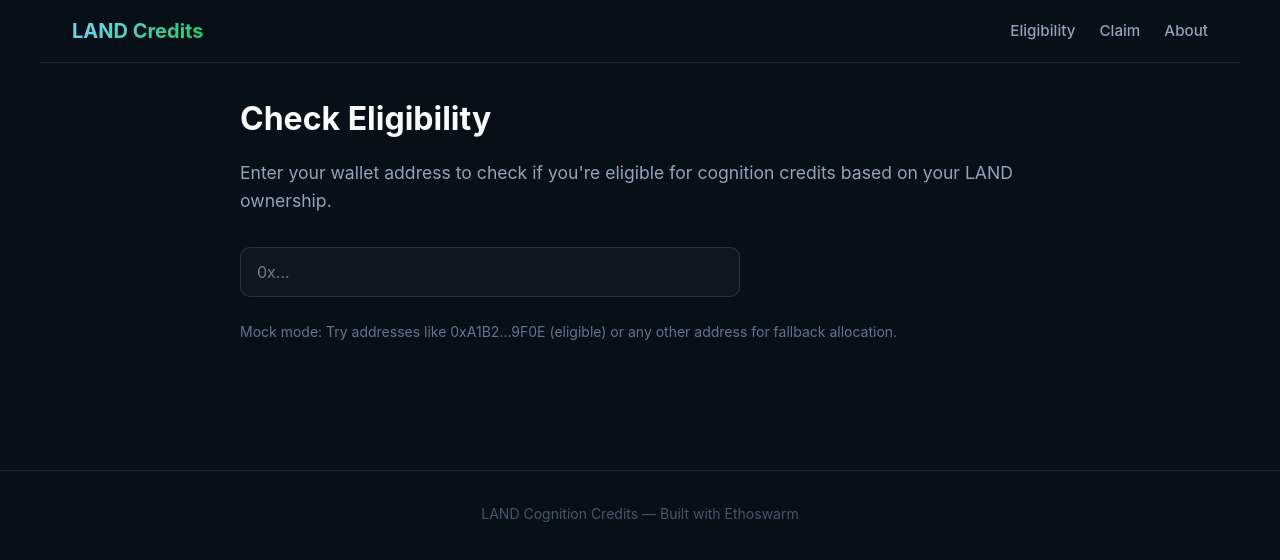
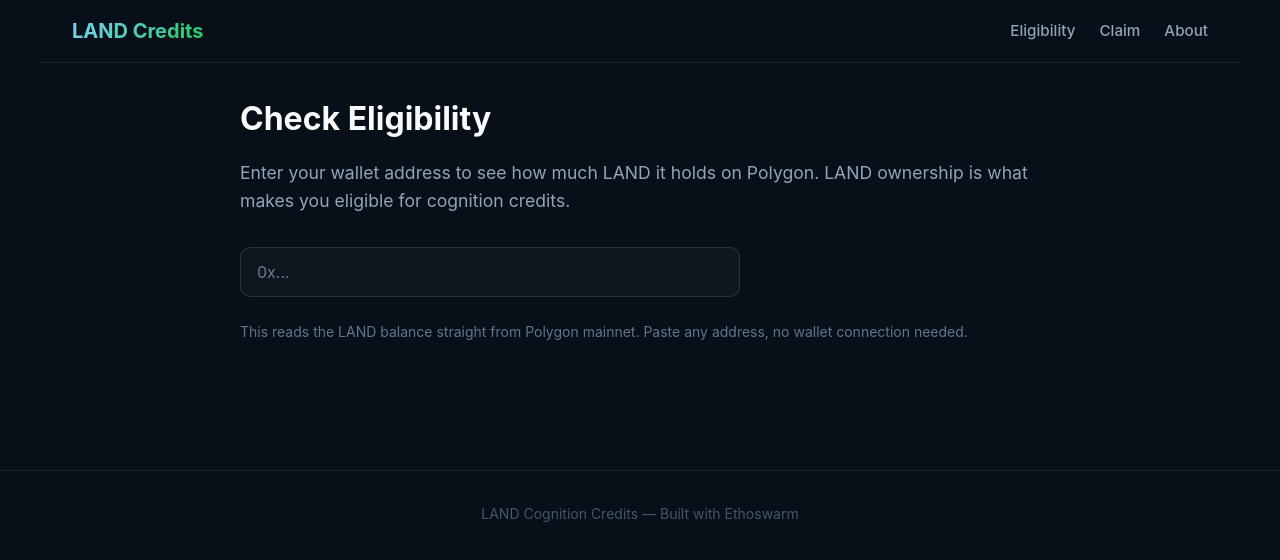
Before and after one commit to sebvibevalley/land-cognition-credits-website, a Next.js app: page /eligibility in a window 1280 px wide. Shown: the top 560 px of the page. Built offline with nearby package versions, Linux system fonts and the light colour scheme.

Commit message:
docs(eligibility): page copy now describes the live on-chain check

```diff
--- a/src/components/eligibility-page.tsx
+++ b/src/components/eligibility-page.tsx
@@ -46,7 +46,7 @@ const AddressInput = styled.input`
   }
 `;
 
-const MockAddressHint = styled.p`
+const AddressHint = styled.p`
   font-size: 0.875rem;
   color: #64748b;
   margin: 0 0 2rem;
@@ -62,8 +62,8 @@ export default function EligibilityPage() {
       <PageContainer>
         <PageTitle>Check Eligibility</PageTitle>
         <PageDescription>
-          Enter your wallet address to check if you're eligible for cognition
-          credits based on your LAND ownership.
+          Enter your wallet address to see how much LAND it holds on Polygon. LAND
+          ownership is what makes you eligible for cognition credits.
         </PageDescription>
         {!isConnected && (
           <AddressInput
@@ -74,10 +74,10 @@ export default function EligibilityPage() {
             aria-label="Wallet address"
           />
         )}
-        <MockAddressHint>
-          Mock mode: Try addresses like 0xA1B2...9F0E (eligible) or any other
-          address for fallback allocation.
-        </MockAddressHint>
+        <AddressHint>
+          This reads the LAND balance straight from Polygon mainnet. Paste any
+          address, no wallet connection needed.
+        </AddressHint>
         {displayAddress && (
           <EligibilityPanel address={displayAddress} />
         )}
```
